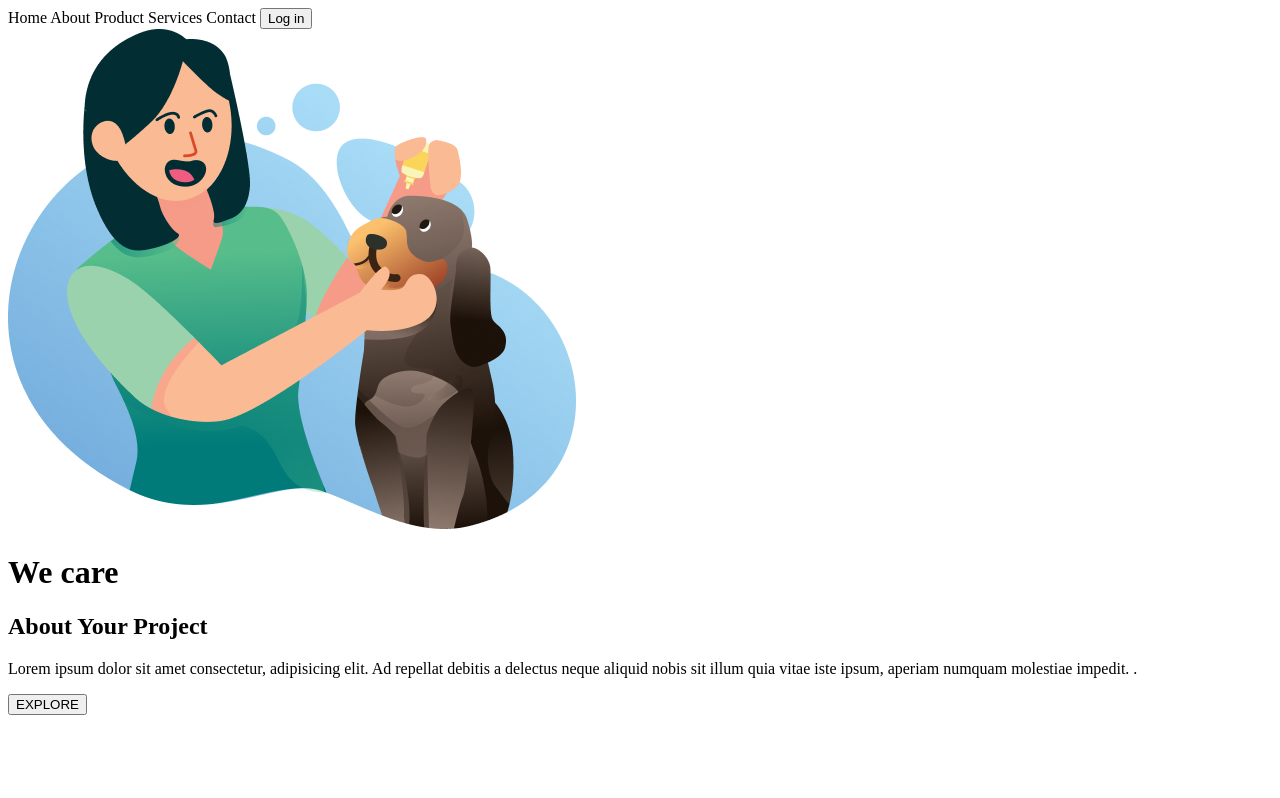
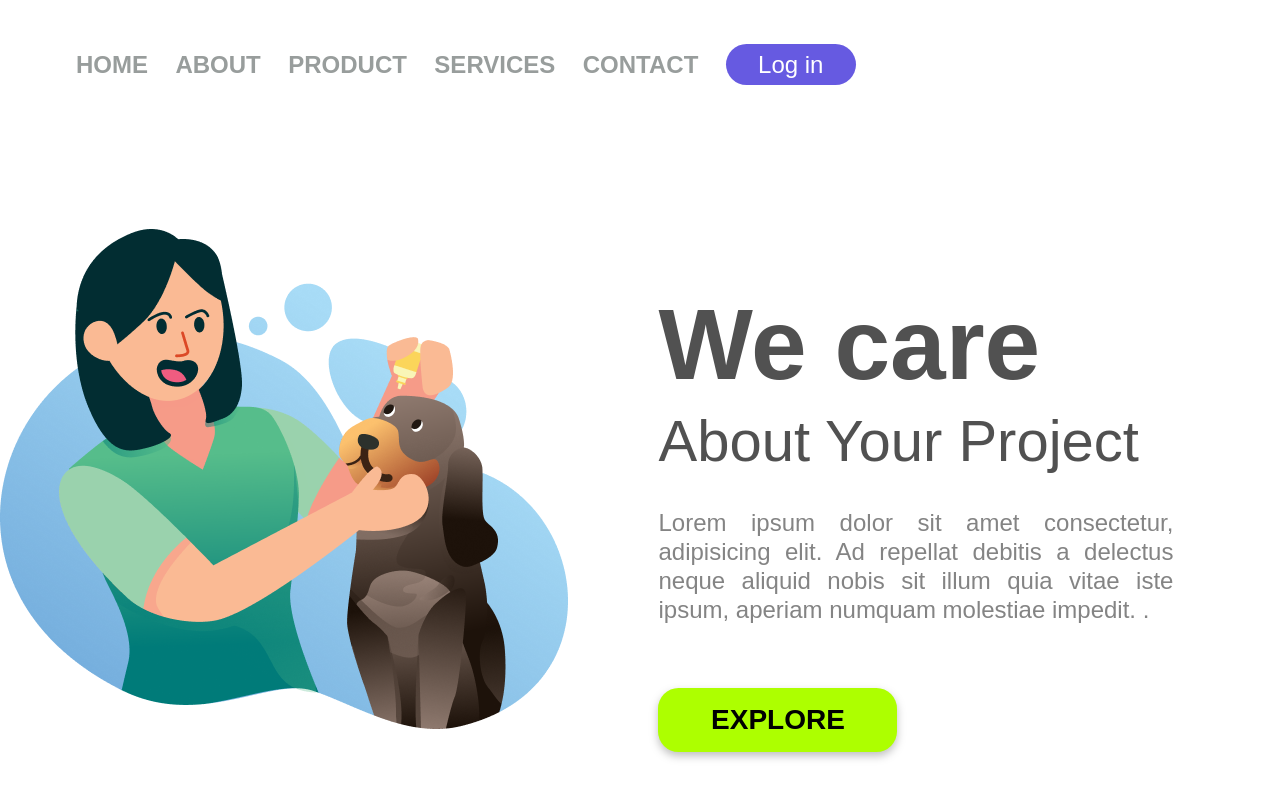
Before and after one commit to erikacristinapt/Projeto-We-care, a plain HTML site: page index.html in a window 1280 px wide. Drawn offline with Linux system fonts and the light colour scheme.

Commit message:
alteração nome do link

```diff
--- a/index.html
+++ b/index.html
@@ -7,7 +7,7 @@
     <meta http-equiv="X-UA-Compatible" content="IE=edge">
     <meta name="viewport" content="width=device-width, initial-scale=1.0">
     <title>We care</title>
-    <link rel="stylesheet" href="index.css">
+    <link rel="stylesheet" href="style.css">
     <link rel="preconnect" href="https://fonts.googleapis.com">
     <link rel="preconnect" href="https://fonts.gstatic.com" crossorigin>
     <link href="https://fonts.googleapis.com/css2family=Montserrat:wght@400600;700;900&display=swap" rel="stylesheet">
--- /dev/null
+++ b/style.css
@@ -0,0 +1,74 @@
+*{
+    font-family:'Montserrat', sans-serif;
+    margin: 0;
+    padding: 0;
+    box-sizing: border-box;
+}
+
+header{
+    margin: 44px 0 144px 76px;
+    text-transform: uppercase;
+}
+.link-header{
+    font-weight: 600;
+    font-size: 24px;
+    line-height: 29px;
+    color:#989D9C;
+    cursor: pointer;
+    margin-right: 23px;
+}
+.button-header{
+    background:#665AE1;
+    width: 130px;
+    height: 41px;
+    border-radius: 20.5px;
+    border: none;
+    color: #fff;
+    font-weight: 600px;
+    font-size: 24px;
+    line-height: 29px;
+}
+.logo-image{
+    width: 568px;
+    height: 500px;
+    margin-left: 125px;
+    display: inline-block;
+}
+div{
+    display: inline-block;
+    margin-left: 86px;
+}
+h1{
+    font-size: 100px;
+    font-weight: 900;
+    line-height: 122px;
+    color: #515151;
+}
+h2{
+    font-size: 58px;
+    font-weight: 500;
+    line-height: 71px;
+    color: #515151;
+}
+p{
+    font-size: 24px;
+    font-weight: 400;
+    line-height: 29px;
+    color: #848484;
+    width: 515px;
+    margin: 32px 0 64px ;
+    text-align: justify;
+
+}
+.button-explore{
+    width: 239px;
+    height: 64px;
+    border-radius: 20.5px;
+    background: #adff00;
+    border: none;
+    font-weight: 700;
+    font-size: 28px;
+    line-height: 34.13px;
+    color: #000;
+    filter: drop-shadow(0px 4px 4px rgba(0, 0, 0, 0.25));
+}
```
